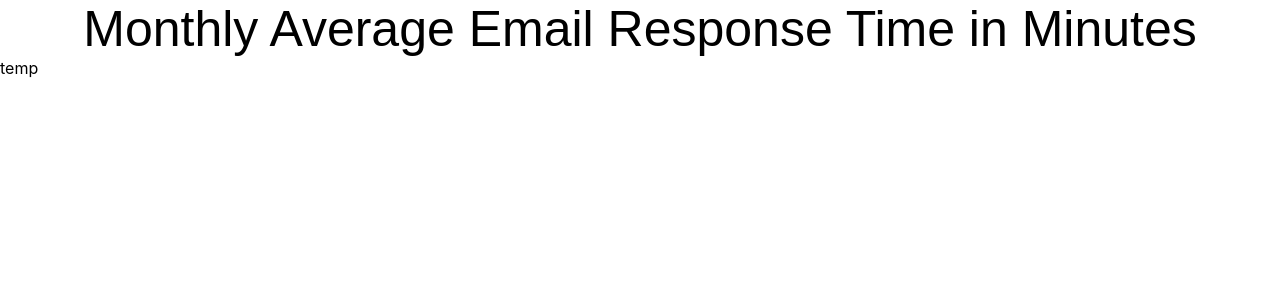
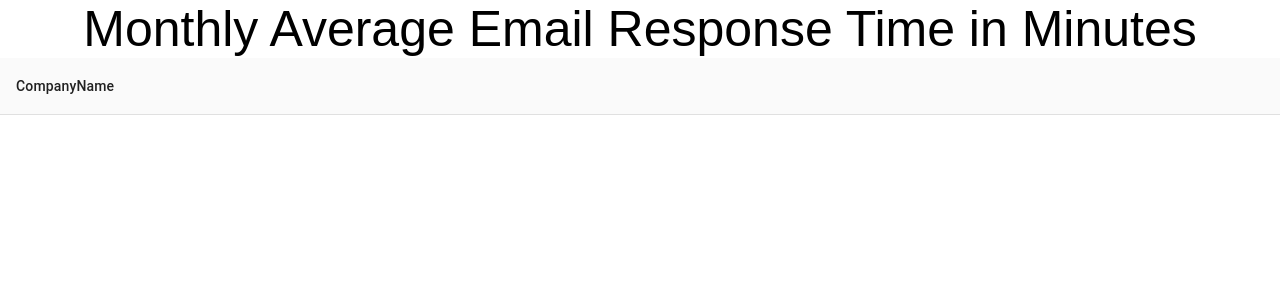
Before and after one commit to kfang1220/workpatterns-takehome, a React (Create React App) app: page / in a window 1280 px wide. Shown: the top 300 px of the page. Built offline with nearby package versions, Linux system fonts and the light colour scheme.

Commit message:
tabledata view started

```diff
--- a/src/components/TableDisplay.jsx
+++ b/src/components/TableDisplay.jsx
@@ -1,5 +1,64 @@
-export const TableDisplay = () => {
+import { makeStyles } from '@material-ui/core/styles';
+import Table from '@material-ui/core/Table';
+import TableBody from '@material-ui/core/TableBody';
+import TableCell from '@material-ui/core/TableCell';
+import TableContainer from '@material-ui/core/TableContainer';
+import TableHead from '@material-ui/core/TableHead';
+import TableRow from '@material-ui/core/TableRow';
+import {months} from "../data/months"
+import _ from 'lodash';
+import { TIME, NUMBER_OF_EMAILS } from "../data/constants"
+
+const useStyles = makeStyles({
+    container: {
+        maxHeight: "800px"
+    }
+})
+
+const createRowData = (companyName, data) => {
+    const monthlyData = _.get(data, TIME);
+    if (monthlyData !== undefined) {
+        const monthlyMinuteAverage = monthlyData.map((month, i) => {
+            if (data[NUMBER_OF_EMAILS][i] !== 0) {
+                return month = Math.ceil(month / data[NUMBER_OF_EMAILS][i])
+            } else {
+                return Math.ceil(month)
+            }
+        })
+    }
+}
+
+export const TableDisplay = (props) => {
+    const classes = useStyles();
+    const { data } = props;
+    const columns = [{id: "CompanyName", label: "CompanyName", minWidth: 50}];
+    const rows = [];
+
     return (
-        <div>temp</div>
+        <div>
+            <TableContainer className={classes.container}>
+                <Table stickyHeader aria-label="sticky table">
+                    <TableHead>
+                        <TableRow>
+                            {columns.map((column) => (
+                                <TableCell
+                                    key={column.id}
+                                    align={column.align}
+                                    style={{minWidth: column.minWidth}}
+                                >
+                                    {column.label}
+                                </TableCell>
+                            ))}
+                        </TableRow>
+                    </TableHead>
+                </Table>
+                <TableBody>
+                    {rows.map((row) => (
+                        //some content
+                        <div>hello</div>
+                    ))}
+                </TableBody>
+            </TableContainer>
+        </div>
     )
 }
--- /dev/null
+++ b/src/data/months.js
@@ -0,0 +1,14 @@
+export const months = {
+  1 : "Jan",
+  2 : "Feb",
+  3 : "Mar",
+  4 : "Apr",
+  5 : "May",
+  6 : "Jun",
+  7 : "Jul",
+  8 : "Aug",
+  9 : "Sep",
+  10 : "Oct",
+  11 : "Nov",
+  12 : "Dec"
+}
```
Also changed, not shown: 1 other file (tests, documents, lock files or other folders).
